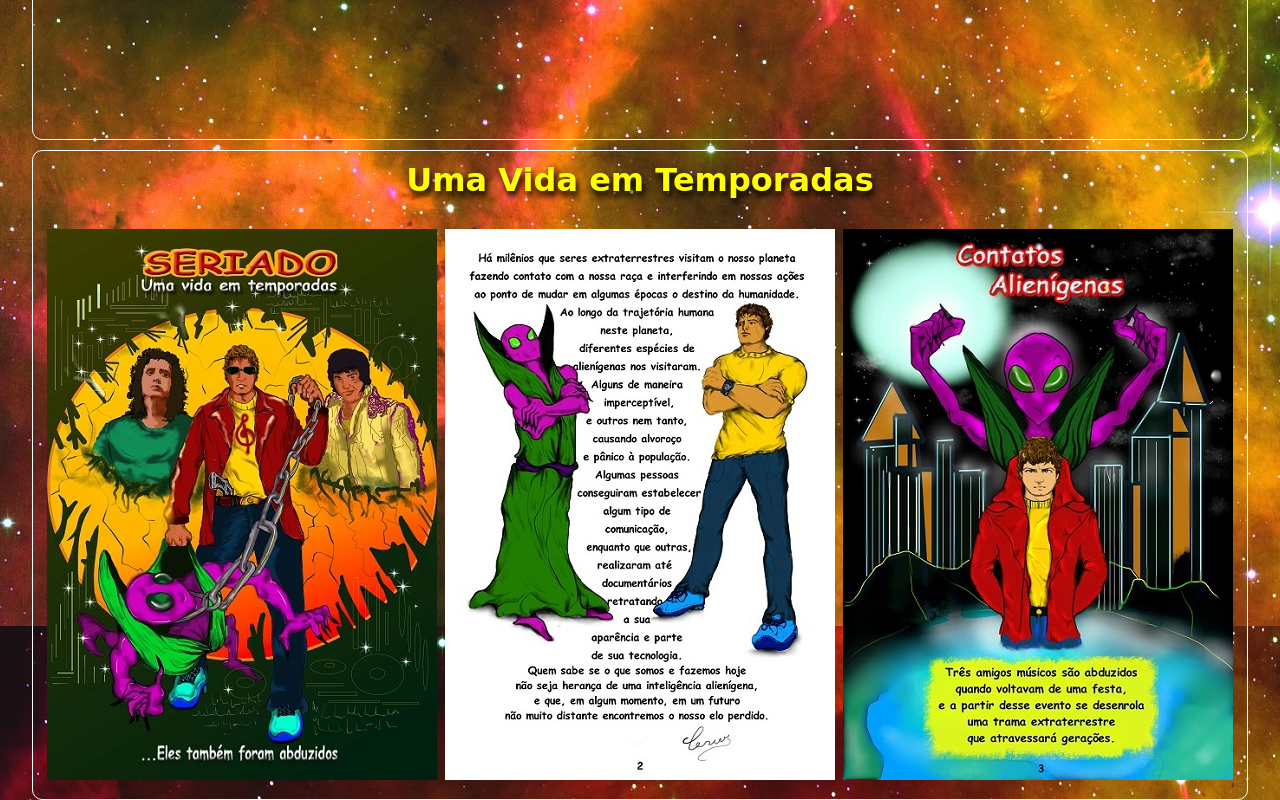
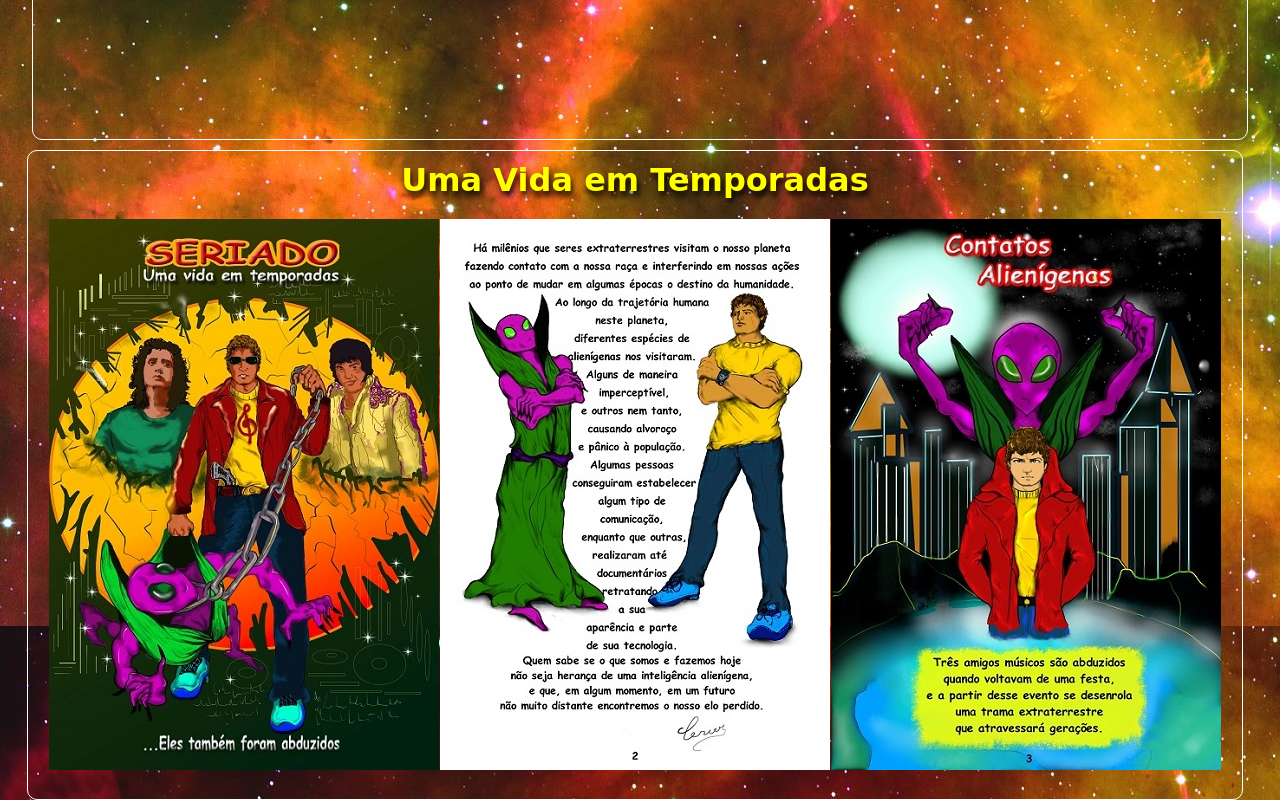
Before and after one commit to cesarseriado/Espaco-do-Cesarseriado, a plain HTML site: page arte.html in a window 1280 px wide. Shown: the part 974-1774 px from the top of the page. Drawn offline with Linux system fonts and the light colour scheme; a web font is replaced by a local one.

Commit message:
atualizei v

```diff
--- a/arte.css
+++ b/arte.css
@@ -19,6 +19,7 @@ body{
     height: 500px;
 }
 #apresenta2{
+    position: absolute;
    padding: 10px;
     border:  1px solid white;
     border-radius: 10px;
@@ -28,8 +29,11 @@ body{
     height:1730px;
 }
 #imag{
-    display: block;
-    align-items: center;
+  position: relative;
+  display:block;
+ margin-left: 25px;
+  padding: 10px;
+
 }
 
 
--- a/media_queries.css
+++ b/media_queries.css
@@ -46,13 +46,14 @@
     text-align: justify;
   }
   iframe{
-    width: 850px;
+    width: 1000px;
     height: 660px;
   }
   #apresenta1{
 height: 750px;
   }
   #apresenta2 {
+    margin-left: 27px;
   width: 95vw;
   height: 650px;
   }
@@ -61,7 +62,7 @@ height: 750px;
     display: flex;
     justify-content: space-around;
     margin: auto;
-    margin-top: 30px;
+    margin-top: 10px;
   }
 
 
```
